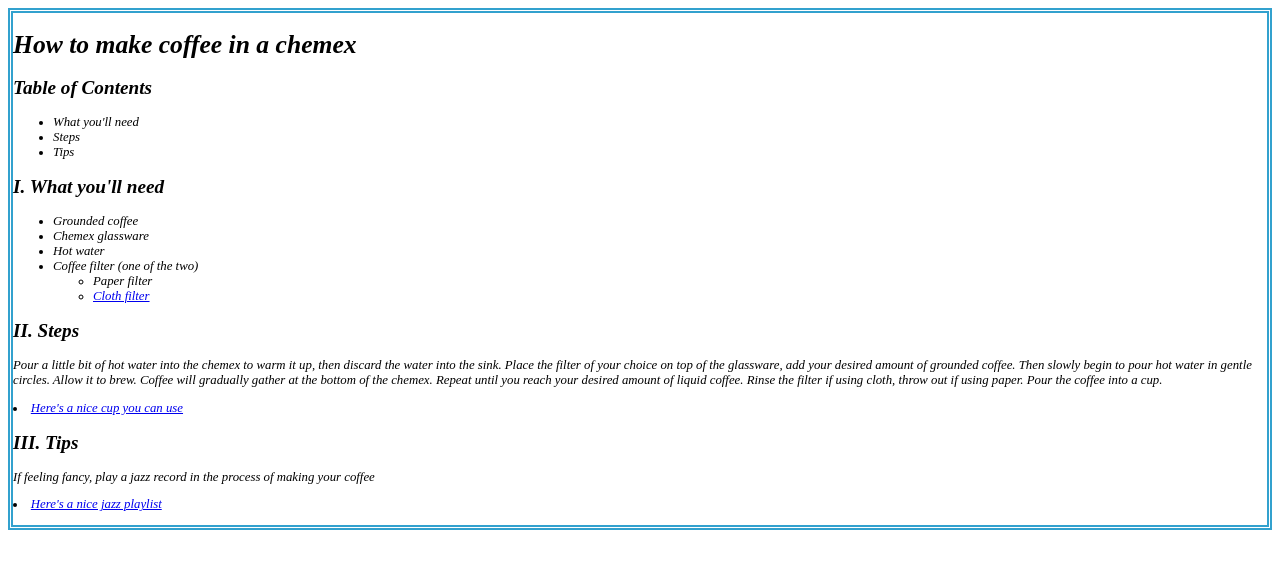
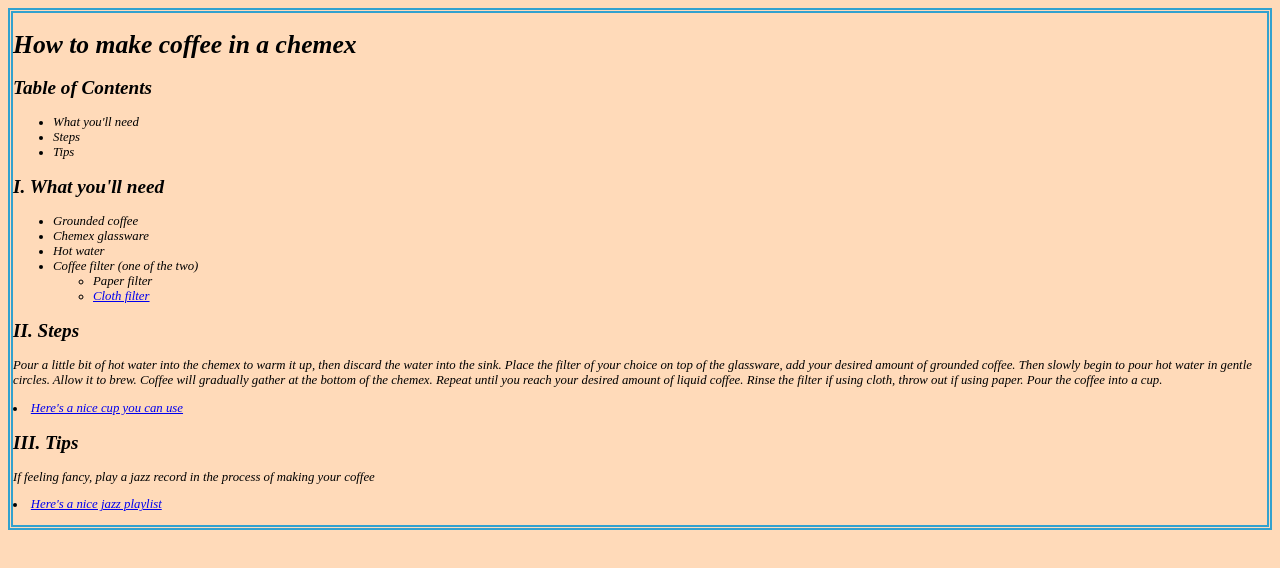
Before and after one commit to nikatitov/redesigned-invention, a plain HTML site: page subject.html in a window 1280 px wide. Drawn offline with Linux system fonts and the light colour scheme.

Commit message:
Update mystyle.css

```diff
--- a/mystyle.css
+++ b/mystyle.css
@@ -1,8 +1,8 @@
 body {
-	background-color: peach;
+	background-color: peachpuff;
 
 
-font-style: italic;
-border: thick double #32a1ce;
-font-size: 80%;
+        font-style: italic;
+        border: thick double #32a1ce;
+        font-size: 80%;
 }
```
